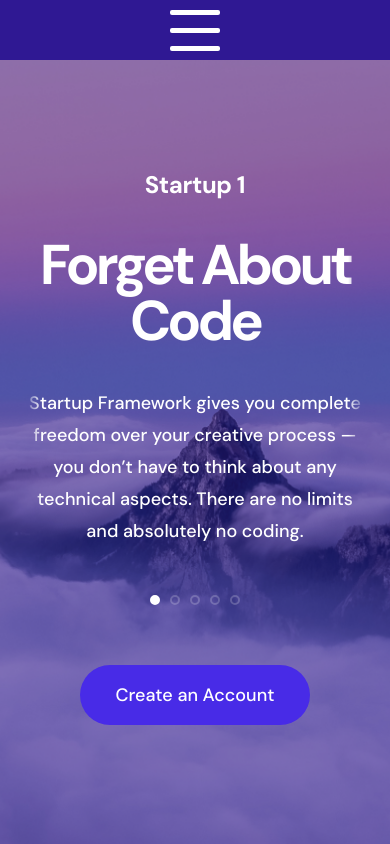
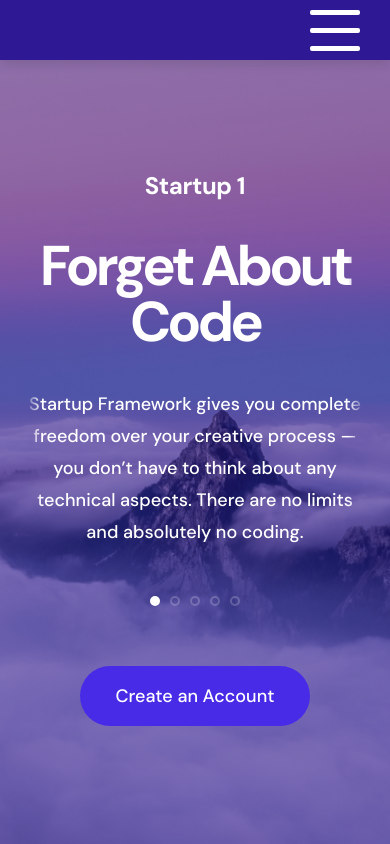
Before and after one commit to Colard/designers-landing, a React (Vite) app: page / in a window 390 px wide. Shown: the top 844 px of the page. Built offline with nearby package versions, Linux system fonts and the light colour scheme.

Commit message:
Improved animations for header

```diff
--- a/src/App.tsx
+++ b/src/App.tsx
@@ -16,16 +16,16 @@ function App() {
     <>
       <Header />
       <main>
-        <Hero id="hero"/>
-        <Content id="content"/>
-        <Features id="features"/>
-        <FormPage id="form-page"/>
-        <Testimonial id="testimonial"/>
-        <CallToAction id="call-to-action"/>
-        <ShowCase id="show-case"/>
-        <Team id="team"/>
-        <Contact id="contact"/>
-        <PricingTable id="pricing-table"/>
+        <Hero id="hero" />
+        <Features id="features" />
+        <Content id="content" />
+        <Testimonial id="testimonial" />
+        <CallToAction id="call-to-action" />
+        <ShowCase id="show-case" />
+        <FormPage id="form-page" />
+        <Team id="team" />
+        <Contact id="contact" />
+        <PricingTable id="pricing-table" />
       </main>
       <Footer />
     </>
--- a/src/Sections/Features/Features.module.scss
+++ b/src/Sections/Features/Features.module.scss
@@ -1,10 +1,7 @@
 .features {
   --block-height: 736px;
 
-  background-image: url("../../assets/images/Features/background.png");
-  background-position: top center;
-  background-repeat: no-repeat;
-  background-size: cover;
+  background-color: var(--background-mask);
 
   min-height: var(--block-height);
   height: 100%;
--- a/src/Sections/FormPage/FormPage.module.scss
+++ b/src/Sections/FormPage/FormPage.module.scss
@@ -2,8 +2,8 @@
   display: flex;
   min-height: 75rem;
   height: 100%;
-  background-image: url("../../assets/images/waves2.png");
-  background-position: center top;
+  background-image: url("../../assets/images/Pricing-Table/Background.png");
+  background-position: top center;
   background-repeat: no-repeat;
   background-size: cover;
   align-items: center;
--- a/src/Sections/Header/Header.module.scss
+++ b/src/Sections/Header/Header.module.scss
@@ -1,17 +1,26 @@
 .header {
   width: 100%;
-  padding-top: 8.5rem;
+  padding: 3rem;
   font-size: 1.8rem;
   font-weight: 500;
-  position: absolute;
+  position: fixed;
   top: 0;
   display: flex;
   justify-content: center;
   align-items: flex-end;
+  z-index: 20;
+  background-color: transparent;
+  transition: background-color 0.3s ease;
+
+  &.scrolled {
+    background-color: var(--background-mask);
+    box-shadow: 0 0.5rem 1rem rgba(0, 0, 0, 0.1);
+  }
 
   nav {
     width: 100%;
   }
+
 
   &__menu {
     margin: 0 auto;
@@ -35,30 +44,25 @@
   }
 }
 
-@media (max-width: 1024px) {
-  .header {
-    padding-top: 3rem;
-  }
-}
 
 @media (max-width: 768px) {
   .header {
     --header-height: 6rem;
-
+    background-color: var(--background-mask);
     height: var(--header-height);
     padding: 0;
     display: flex;
-    justify-content: center;
+    justify-content: flex-end;
+    padding: 0 3rem;
     align-items: center;
+    box-shadow: 0 0.5rem 1rem rgba(0, 0, 0, 0.1);
 
     &__hamburger-menu {
-      background-color: var(--background-mask);
       z-index: 4;
-      display: flex;
-      justify-content: center;
-      align-items: center;
-      width: 100%;
-      height: 100%;
+      cursor: pointer;
+      display: block;
+      width: auto;
+      height: auto;
 
       &.active {
         .line-1 {
@@ -101,17 +105,19 @@
     nav {
       position: absolute;
       top: 0;
+      left: 0;
+      right: 0;
     }
 
     &__menu {
+      max-width: 100%;
       padding: 0;
+      margin: 0;
       z-index: 2;
       position: absolute;
       left: 0;
       top: -50rem;
-      width: 100%;
-      max-width: 100%;
-      height: fit-content;
+      right: 0;
       display: flex;
       flex-direction: column;
       justify-content: center;
--- a/src/Sections/Header/Header.tsx
+++ b/src/Sections/Header/Header.tsx
@@ -1,24 +1,24 @@
 import React from "react";
 import styles from "./Header.module.scss";
+import useIntersection from "../../hooks/useIntersection";
 
-interface HeaderProps
-  extends Omit<React.ComponentPropsWithoutRef<"header">, "children"> {}
+interface HeaderProps extends Omit<React.ComponentPropsWithoutRef<"header">, "children"> {}
 
 let Header: React.FC<HeaderProps> = ({ ...rest }) => {
   let [isActive, setIsActive] = React.useState(false);
+
+  const [sentinelRef, isVisible] = useIntersection<HTMLDivElement>({ threshold: 0 });
 
   let openMenu = () => {
     setIsActive(!isActive);
   };
 
   return (
-    <header className={styles.header} {...rest}>
+    <>
+      <div ref={sentinelRef} style={{ height: 1 }}></div>
+      <header className={styles.header + " " + (!isVisible ? styles.scrolled : "")} {...rest}>
         <nav>
-        <ul
-          className={
-            styles["header__menu"] + " " + (isActive ? styles.active : "")
-          }
-        >
+          <ul className={styles["header__menu"] + " " + (isActive ? styles.active : "")}>
             <li>
               <a className={styles["header__navigate-link"]} href="#">
                 Home
@@ -58,11 +58,7 @@ let Header: React.FC<HeaderProps> = ({ ...rest }) => {
         </nav>
         <div
           onClick={openMenu}
-        className={
-          styles["header__hamburger-menu"] +
-          " " +
-          (isActive ? styles.active : "")
-        }
+          className={styles["header__hamburger-menu"] + " " + (isActive ? styles.active : "")}
         >
           <div className={styles["header__hamburger-menu-icon"]}>
             <span className={styles["line-1"]}></span>
@@ -71,6 +67,7 @@ let Header: React.FC<HeaderProps> = ({ ...rest }) => {
           </div>
         </div>
       </header>
+    </>
   );
 };
 
--- a/src/Sections/Hero/Hero.module.scss
+++ b/src/Sections/Hero/Hero.module.scss
@@ -2,7 +2,7 @@
   min-height: 100vh;
   height: 100%;
   width: 100%;
-  padding-top: 24.6rem;
+  padding-top: 15rem;
   background-image: url("../../assets/images/hero-image.png");
   background-repeat: no-repeat;
   background-size: cover;
@@ -26,7 +26,6 @@
 
 @media (max-width: 1024px) {
   .hero {
-    padding-top: 0rem;
     display: flex;
     flex-direction: column;
     justify-content: center;
--- a/src/Sections/PricingTable/PricingTable.module.scss
+++ b/src/Sections/PricingTable/PricingTable.module.scss
@@ -1,9 +1,6 @@
 .pricing-table {
   min-height: 113rem;
-  background-image: url("../../assets/images/Pricing-Table/Background.png");
-  background-position: top center;
-  background-repeat: no-repeat;
-  background-size: cover;
+  background-color: var(--background-mask);
 
   &__container {
     padding: 10rem 5rem;
--- a/src/Sections/ShowCase/ShowCase.module.scss
+++ b/src/Sections/ShowCase/ShowCase.module.scss
@@ -8,7 +8,6 @@
   &__header-wrapper {
     display: flex;
     justify-content: space-between;
-    margin-top: 10rem;
 
   }
 
@@ -57,7 +56,6 @@
 
   &__works-wrapper {
     margin-top: 5.28rem;
-    margin-bottom: 10.9rem;
     display: grid;
     grid-template-columns: 1fr 1fr;
     column-gap: 3rem;
--- a/src/Sections/Testimonial/Testimonial.module.scss
+++ b/src/Sections/Testimonial/Testimonial.module.scss
@@ -2,7 +2,7 @@
   height: 100%;
   min-height: 80rem;
 
-  background-color: var(--form-heading);
+  background-color: var(--background-mask);
 
   &__container {
     display: flex;
@@ -108,11 +108,6 @@
   }
 }
 
-@media (max-width: 768px) {
-  .testimonial {
-  }
-}
-
 @media (max-width: 426px) {
   .testimonial {
     &__image-wrapper {
--- /dev/null
+++ b/src/hooks/useIntersection.tsx
@@ -0,0 +1,32 @@
+import { useEffect, useState, useRef } from "react";
+
+type UseIntersectionOptions = {
+  root?: Element | null;
+  rootMargin?: string;
+  threshold?: number | number[];
+};
+
+function useIntersection<T extends Element>(
+  options?: UseIntersectionOptions
+): [React.RefObject<T>, boolean] {
+  const ref = useRef<T>(null);
+  const [isIntersecting, setIsIntersecting] = useState(true);
+
+  useEffect(() => {
+    if (!ref.current) return;
+
+    const observer = new IntersectionObserver(([entry]) => {
+      setIsIntersecting(entry.isIntersecting);
+    }, options);
+
+    observer.observe(ref.current);
+
+    return () => {
+      observer.disconnect();
+    };
+  }, [options]);
+
+  return [ref, isIntersecting];
+}
+
+export default useIntersection;
```
Also changed, not shown: src/Sections/PricingTable/PricingTable.tsx (+4 -11 lines). Lines whose indentation alone changed are shown as unchanged.
